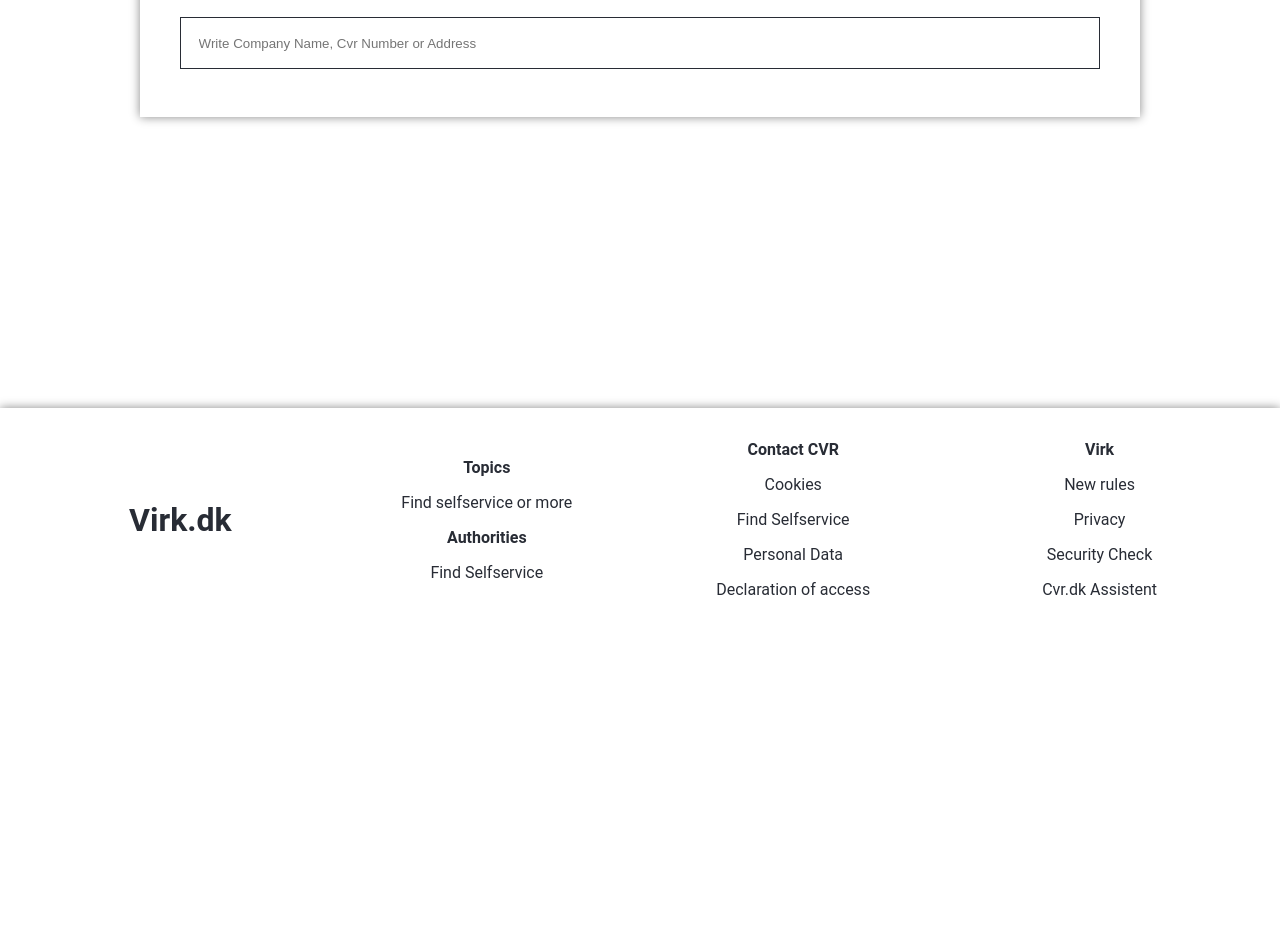
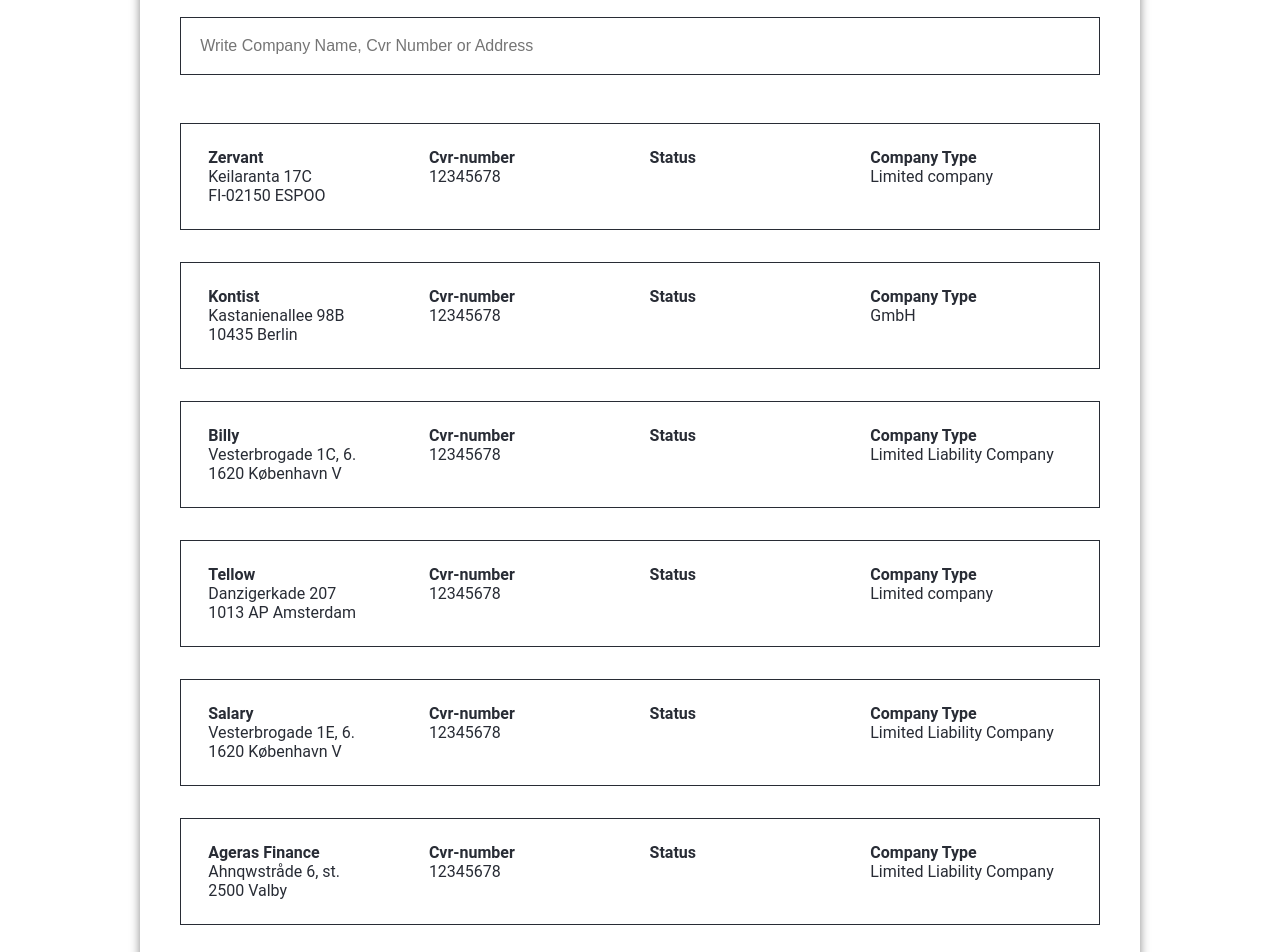
Before and after one commit to KristianBilly/next-cvr-maj-2023-static-backend, a Next.js app: page /search in a window 1280 px wide. Shown: the part 280-1232 px from the top of the page. Before the commit the page ends 911 px from the top, so only its background shows below. Built offline with nearby package versions, Linux system fonts and the light colour scheme.

Commit message:
small tweaks

```diff
--- a/components/layout/header/header.jsx
+++ b/components/layout/header/header.jsx
@@ -8,7 +8,7 @@
       <div className="header-container">
         {headerData.map(({ text, link }, index) => (
           <Link
-            className="header-linLink"
+            className="header-link"
             href={link}
             key={link + index}>
             {text}
--- a/components/search/search-results.jsx
+++ b/components/search/search-results.jsx
@@ -13,7 +13,9 @@
   } = useSiteContext()
 
   useEffect(() => {
-    setCompanies(getFilteredCompanies(searchField, allCompanies))
+    isSearchFieldEmpty
+      ? setCompanies(allCompanies)
+      : setCompanies(getFilteredCompanies(searchField, allCompanies))
   }, [searchField])
 
   if (!isCompaniesFound && !isSearchFieldEmpty)
--- a/constants/content-data.js
+++ b/constants/content-data.js
@@ -36,26 +36,26 @@
     {
       uid: '0',
       cvrNumber: '12345678',
-      companyName: 'BiLLY ApS',
-      address: 'Vesterbrogade 1C, 6.',
-      postNoCity: '1620 København V',
-      companyType: 'Limited Liability Company',
+      companyName: 'Zervant',
+      address: 'Keilaranta 17C',
+      postNoCity: 'FI-02150 ESPOO',
+      companyType: 'Limited company',
     },
     {
       uid: '1',
       cvrNumber: '12345678',
-      companyName: 'Salary.dk ApS',
-      address: 'Vesterbrogade 1E, 6.',
-      postNoCity: '1620 København V',
-      companyType: 'Limited Liability Company',
+      companyName: 'Kontist',
+      address: 'Kastanienallee 98B',
+      postNoCity: '10435 Berlin',
+      companyType: 'GmbH',
     },
     {
       uid: '2',
       cvrNumber: '12345678',
-      companyName: 'Zervant',
-      address: 'Keilaranta 17C',
-      postNoCity: 'FI-02150 ESPOO',
-      companyType: 'Limited company',
+      companyName: 'Billy',
+      address: 'Vesterbrogade 1C, 6.',
+      postNoCity: '1620 København V',
+      companyType: 'Limited Liability Company',
     },
     {
       uid: '3',
@@ -68,15 +68,16 @@
     {
       uid: '4',
       cvrNumber: '12345678',
-      companyName: 'Kontist',
-      address: 'Kastanienallee 98B',
-      postNoCity: '10435 Berlin',
-      companyType: 'GmbH',
+      companyName: 'Salary',
+      address: 'Vesterbrogade 1E, 6.',
+      postNoCity: '1620 København V',
+      companyType: 'Limited Liability Company',
     },
+
     {
       uid: '5',
       cvrNumber: '12345678',
-      companyName: 'Ageras Finance ApS',
+      companyName: 'Ageras Finance',
       address: 'Ahnqwstråde 6, st.',
       postNoCity: '2500 Valby',
       companyType: 'Limited Liability Company',
--- a/pages/company/[uid].jsx
+++ b/pages/company/[uid].jsx
@@ -1,7 +1,7 @@
 import { getConvertedCompanyData } from '../../utils/get-converted-company-data'
 import { CompanyTable } from '../../components/company/company-table'
 import Link from 'next/link'
-import { API_ENDPOINT } from '../../constants/constants'
+import { API_ENDPOINT, SEARCH_PATH } from '../../constants/constants'
 
 const Company = ({ selectedCompany }) => {
   const formattedCompany = getConvertedCompanyData(selectedCompany)
@@ -13,7 +13,7 @@
     <section className="company-page">
       <Link
         className="back-to-search"
-        href="/">
+        href={SEARCH_PATH}>
         Back to search
       </Link>
       <h2> {companyName} </h2>
--- a/styles/pages/_search.scss
+++ b/styles/pages/_search.scss
@@ -15,7 +15,9 @@
   }
 
   .search-input {
-    padding: 1.1rem;
+    padding: 1.2rem;
+    margin-bottom: 1rem;
+    font-size: 1rem;
   }
 
   .search-company {
```
